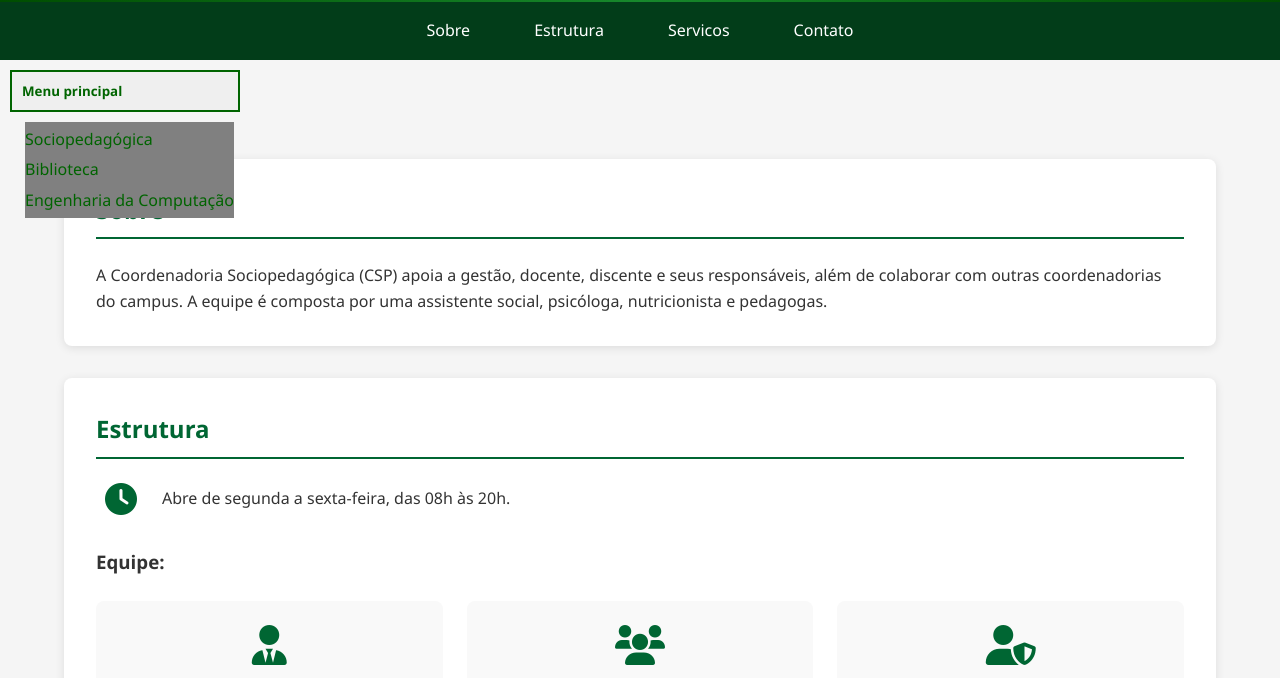
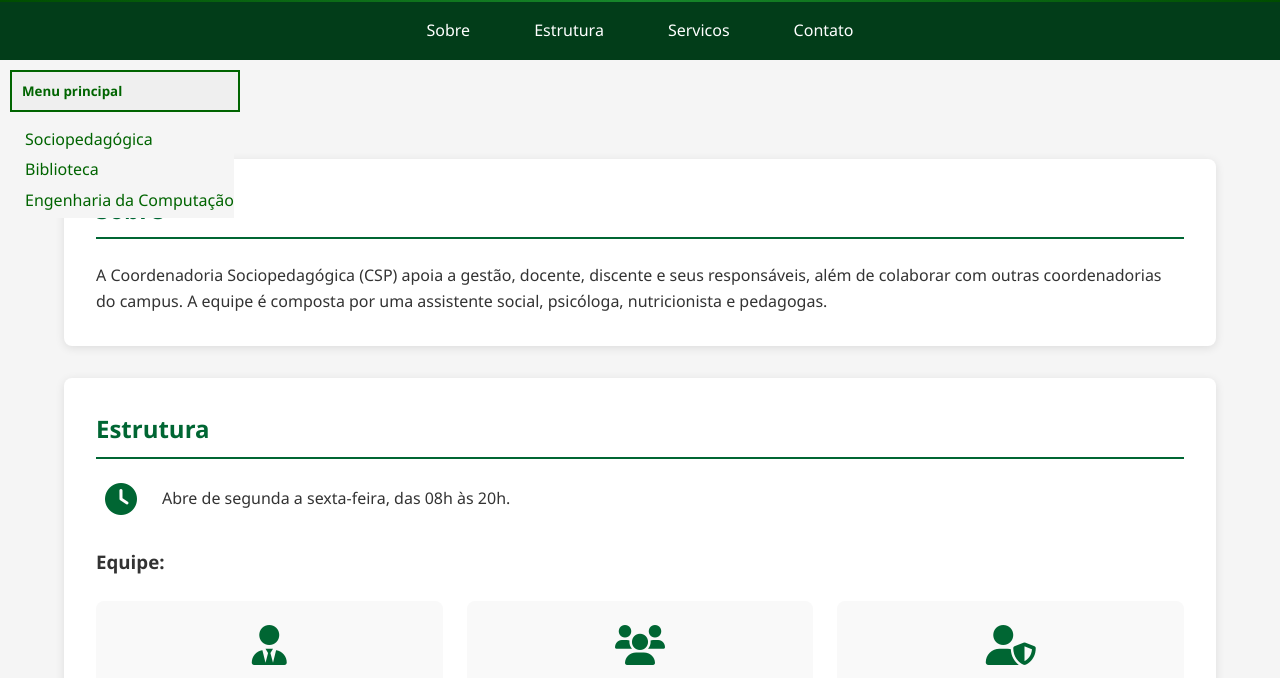
Before and after one commit to RafaelYajima/ProjetoPrincipal, a plain HTML site: page SiteIFSP/SiteIFSP.html in a window 1280 px wide. Both pictures are taken after a click on the button "Menu principal". Shown: the part 106-784 px from the top of the page. Drawn offline with Linux system fonts and the light colour scheme.

Commit message:
Update SiteIFSP.css

```diff
--- a/css/SiteIFSP.css
+++ b/css/SiteIFSP.css
@@ -275,7 +275,7 @@ footer {
 }
 
 .submenu {
-    background-color: gray;
+    background-color: #f5f5f5;
     display: none;
     position: absolute;
     margin-left: 15px;
```
